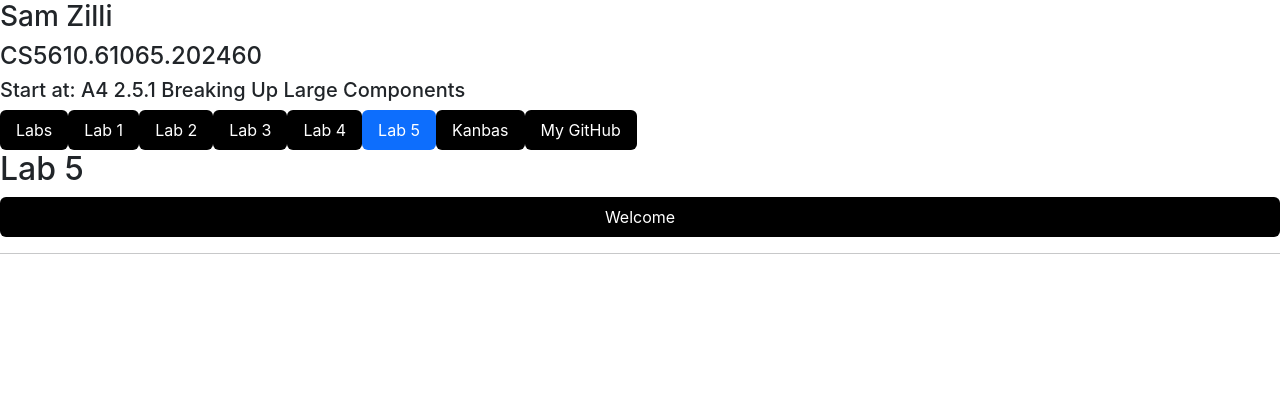
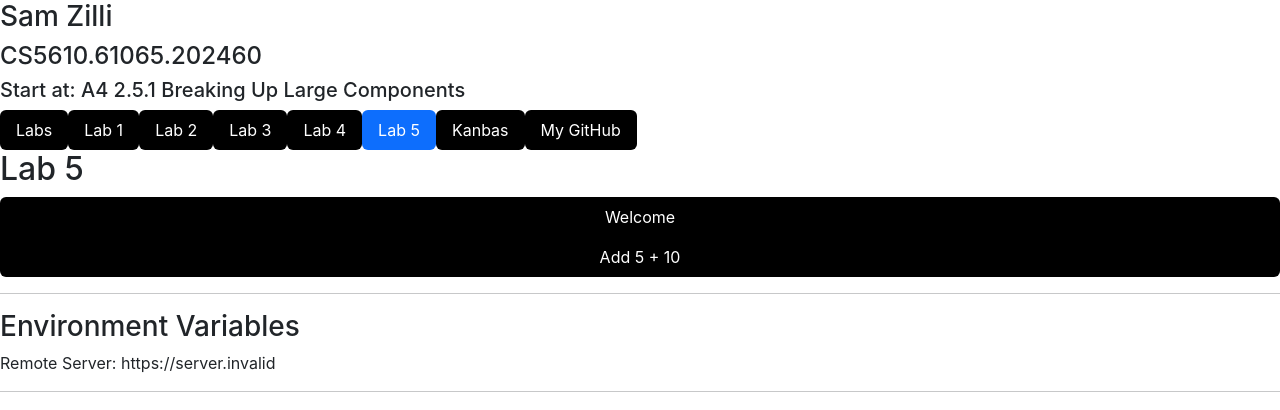
Before and after one commit to Sam-Zilli/kanbas-react-web-app, a React (Create React App) app: page /#/Labs/Lab5 in a window 1280 px wide. Shown: the top 410 px of the page. Built offline with nearby package versions, Linux system fonts and the light colour scheme; no server answers.

Commit message:
starting A5 3.2

```diff
--- /dev/null
+++ b/src/Labs/Lab5/EnvironmentVariables.tsx
@@ -0,0 +1,9 @@
+const REMOTE_SERVER = process.env.REACT_APP_REMOTE_SERVER;
+export default function EnvironmentVariables() {
+  return (
+    <div id="wd-environment-variables">
+      <h3>Environment Variables</h3>
+      <p>Remote Server: {REMOTE_SERVER}</p><hr/>
+    </div>
+  );
+}
--- a/src/Labs/Lab5/index.tsx
+++ b/src/Labs/Lab5/index.tsx
@@ -1,16 +1,21 @@
+import EnvironmentVariables from "./EnvironmentVariables";
+const REMOTE_SERVER = process.env.REACT_APP_REMOTE_SERVER;
+
 export default function Lab5() {
   return (
     <div id="wd-lab5">
       <h2>Lab 5</h2>
       <div className="list-group">
-        <a
-          href="http://localhost:4000/lab5/welcome"
-          className="list-group-item"
-        >
+        <a href={`${REMOTE_SERVER}/lab5/welcome`} className="list-group-item">
           Welcome
         </a>
-      </div>
-      <hr />
+
+        <a href={`${REMOTE_SERVER}/lab5/add/5/10`} className="list-group-item">
+          Add 5 + 10
+        </a>
+
+      </div><hr />
+      <EnvironmentVariables />
     </div>
   );
 }
```
Also changed, not shown: src/Labs/Lab5/PathParameters.js (added, +12 -0 lines), 1 other file (tests, documents, lock files or other folders).
